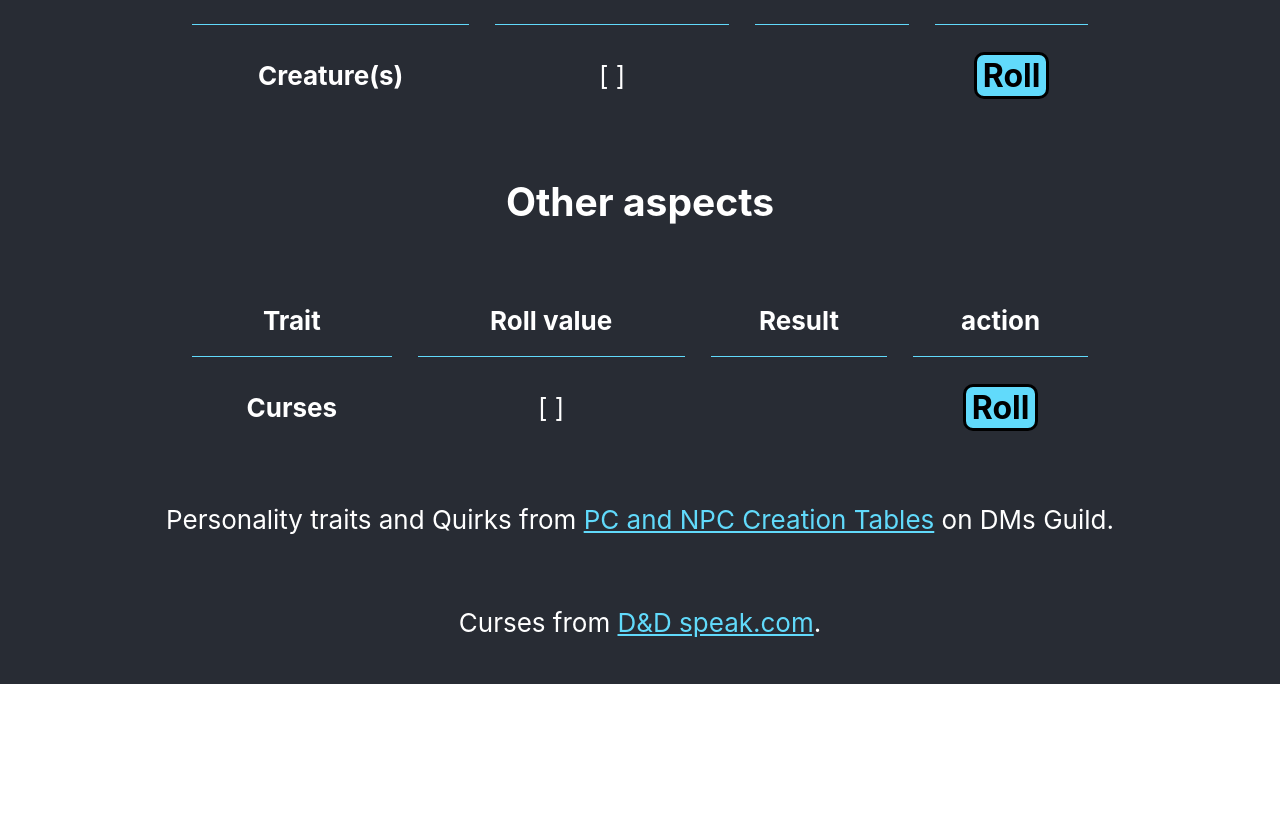
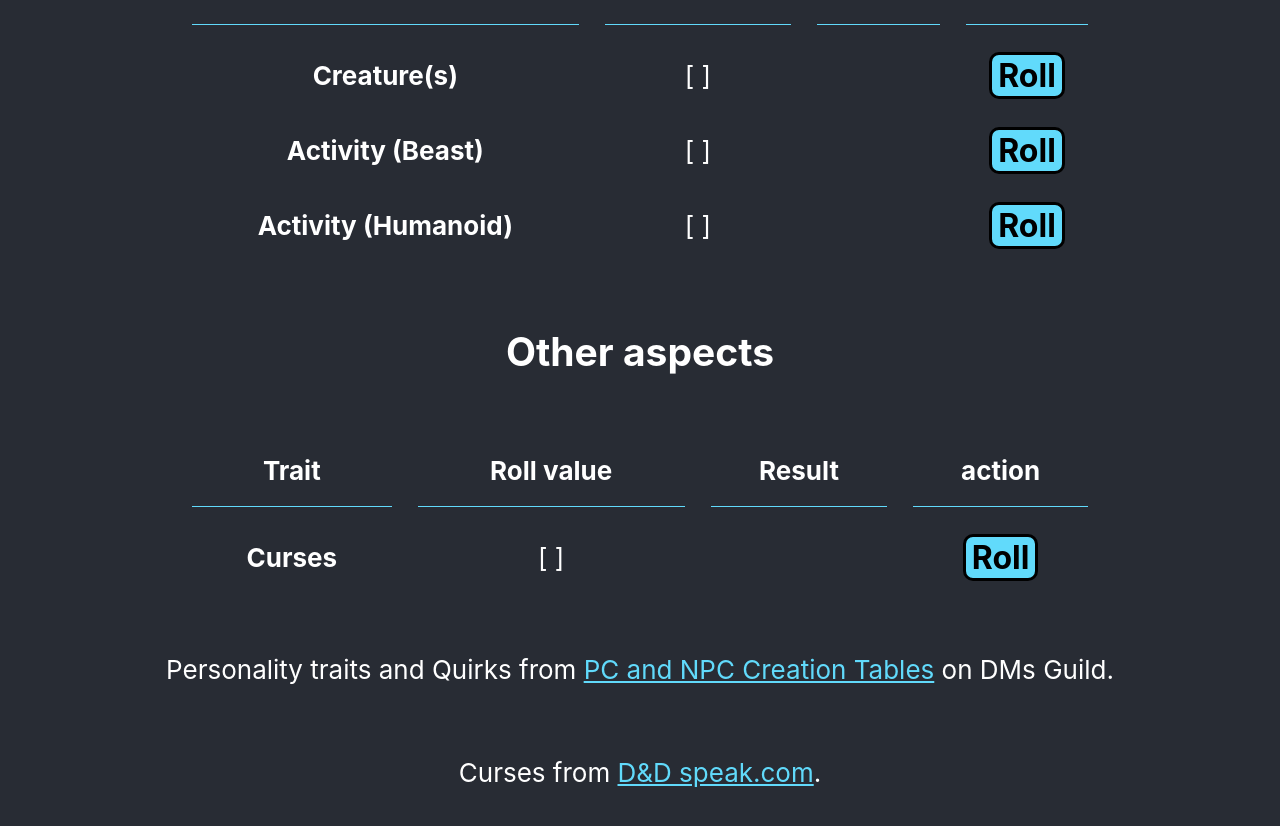
Before and after one commit to Dan503/random-tables-roller, a React (Create React App) app: page / in a window 1280 px wide. Shown: the part 1081-1907 px from the top of the page. Before the commit the page ends 1765 px from the top, so only its background shows below. Built offline with nearby package versions, Linux system fonts and the light colour scheme.

Commit message:
Adding activity rollers to Arctic encounter generator

```diff
--- a/src/App.tsx
+++ b/src/App.tsx
@@ -3,7 +3,11 @@ import './App.css'
 import { FlexGap } from './components/FlexGap/FlexGap'
 import { RollResult } from './components/RollResult/RollResult'
 import { RollTableSet } from './components/RollTableSet/RollTableSet'
-import { creatures } from './data/Arctic-encounters'
+import {
+	creatures,
+	activityBeast,
+	activityHumanoid,
+} from './data/Arctic-encounters'
 import { personality, quirks, races, sex } from './data/npcs'
 import { curses } from './data/other'
 import { Roll } from './utils/utilTypes'
@@ -40,6 +44,16 @@ function App() {
 							tableData={creatures}
 							dSize={'d20'}
 						/>
+						<RollResult<ReactNode>
+							label="Activity (Beast)"
+							tableData={activityBeast}
+							dSize={'d12'}
+						/>
+						<RollResult<ReactNode>
+							label="Activity (Humanoid)"
+							tableData={activityHumanoid}
+							dSize={'d12'}
+						/>
 					</RollTableSet>
 
 					<RollTableSet heading="Other aspects">
--- /dev/null
+++ b/src/data/Arctic-encounters/activityBeast.tsx
@@ -0,0 +1,27 @@
+/** For creatures that act mostly off instinct */
+export const activityBeast = [
+	//1
+	'Sees the PCs and charges',
+	//2
+	'Has the sent of the PCs',
+	//3
+	'Sniffing around for food',
+	//4
+	'Freshly killed something',
+	//5
+	'Fighting a creature (roll creature table again)',
+	//6
+	'Burrowing in the snow',
+	//7
+	'Nesting/ about to sleep',
+	//8
+	'Eating a carcass',
+	//9
+	'Roaming around',
+	//10
+	`Grooming another of it's kind`,
+	//11
+	'Licking wounds (injured)',
+	//12
+	'Sleeping',
+]
--- /dev/null
+++ b/src/data/Arctic-encounters/activityHumanoid.tsx
@@ -0,0 +1,27 @@
+/** For creatures capable of battle tactics */
+export const activityHumanoid = [
+	//1
+	'Spot the PCs and attack',
+	//2
+	'Patrolling / Standing guard',
+	//3
+	'Chasing / fighting a creature',
+	//4
+	'Inspecting a map',
+	//5
+	'Gambling / playing games',
+	//6
+	'Sparring / fighting each other',
+	//7
+	'Cooking / eating / drinking',
+	//8
+	'Singing / joking / laughing',
+	//9
+	'Drunk on alcohol',
+	//10
+	'Arguing with each other',
+	//11
+	'Tending to their wounds (injured)',
+	//12
+	'Sleeping',
+]
--- a/src/data/Arctic-encounters/index.ts
+++ b/src/data/Arctic-encounters/index.ts
@@ -1 +1,3 @@
 export { creatures } from './creatures'
+export { activityHumanoid } from './activityHumanoid'
+export { activityBeast } from './activityBeast'
```
